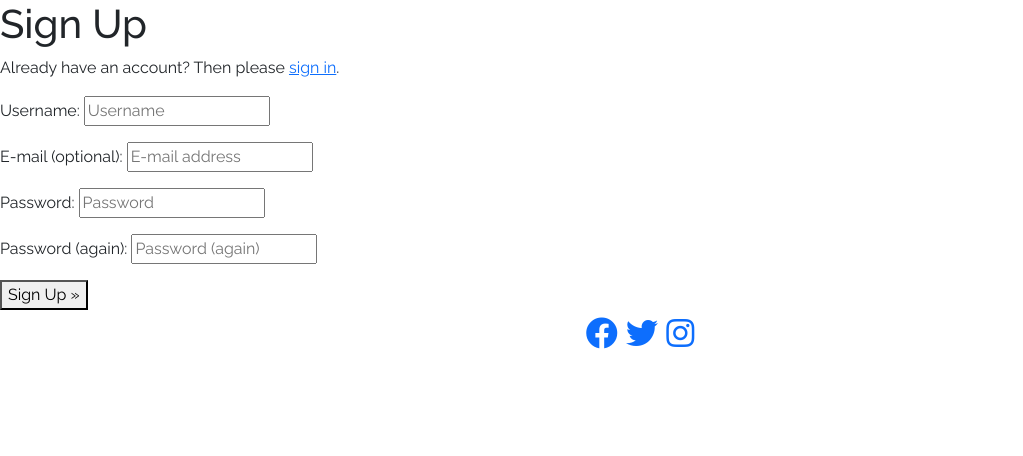
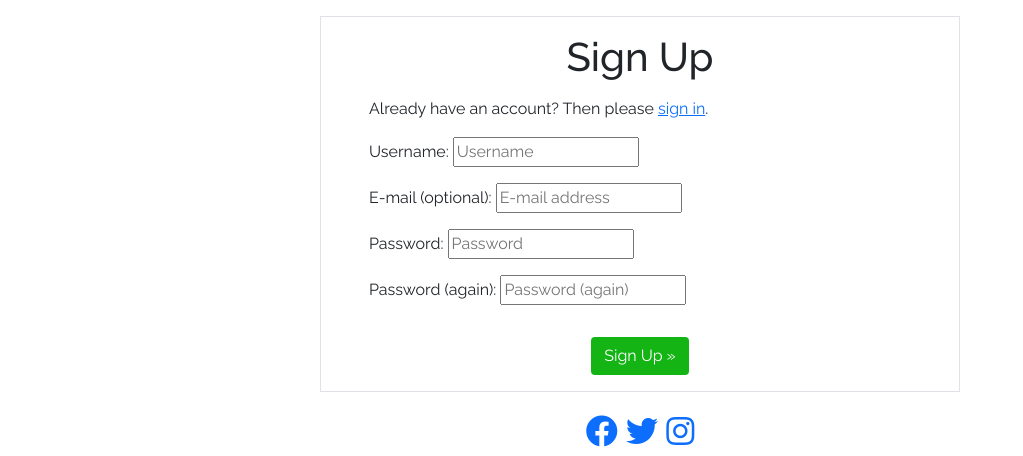
Before and after one commit to CW1224/reserve-a-place, a Django app: page /accounts/signup/ in a window 1280 px wide. Shown: the part 474-930 px from the top of the page, without its empty margins (0-1023 px from the left). Before the commit the page ends 823 px from the top, so only its background shows below. Run offline with Django 3.2, Linux system fonts and the light colour scheme.

Commit message:
Added css to signin and signup sheets

```diff
--- a/templates/account/signup.html
+++ b/templates/account/signup.html
@@ -5,8 +5,11 @@
 {% block head_title %}{% trans "Signup" %}{% endblock %}
 
 {% block content %}
-<h1>{% trans "Sign Up" %}</h1>
 
+<div class="my-3 w-50 mx-auto border">
+  <h1 class="text-center my-3">{% trans "Sign Up" %}</h1>
+
+  <div class="mx-5">
     <p>{% blocktrans %}Already have an account? Then please <a href="{{ login_url }}">sign in</a>.{% endblocktrans %}</p>
 
     <form class="signup" id="signup_form" method="post" action="{% url 'account_signup' %}">
@@ -15,7 +18,11 @@
       {% if redirect_field_value %}
       <input type="hidden" name="{{ redirect_field_name }}" value="{{ redirect_field_value }}" />
       {% endif %}
-  <button type="submit">{% trans "Sign Up" %} &raquo;</button>
+      <div class="text-center">
+        <button class="primaryAction btn button_green my-3" type="submit">{% trans "Sign Up" %} &raquo;</button>
+      </div>
     </form>
+  </div>
+</div>
 
 {% endblock %}
```
Also changed, not shown: templates/account/login.html (+8 -2 lines). Lines whose indentation alone changed are shown as unchanged.
